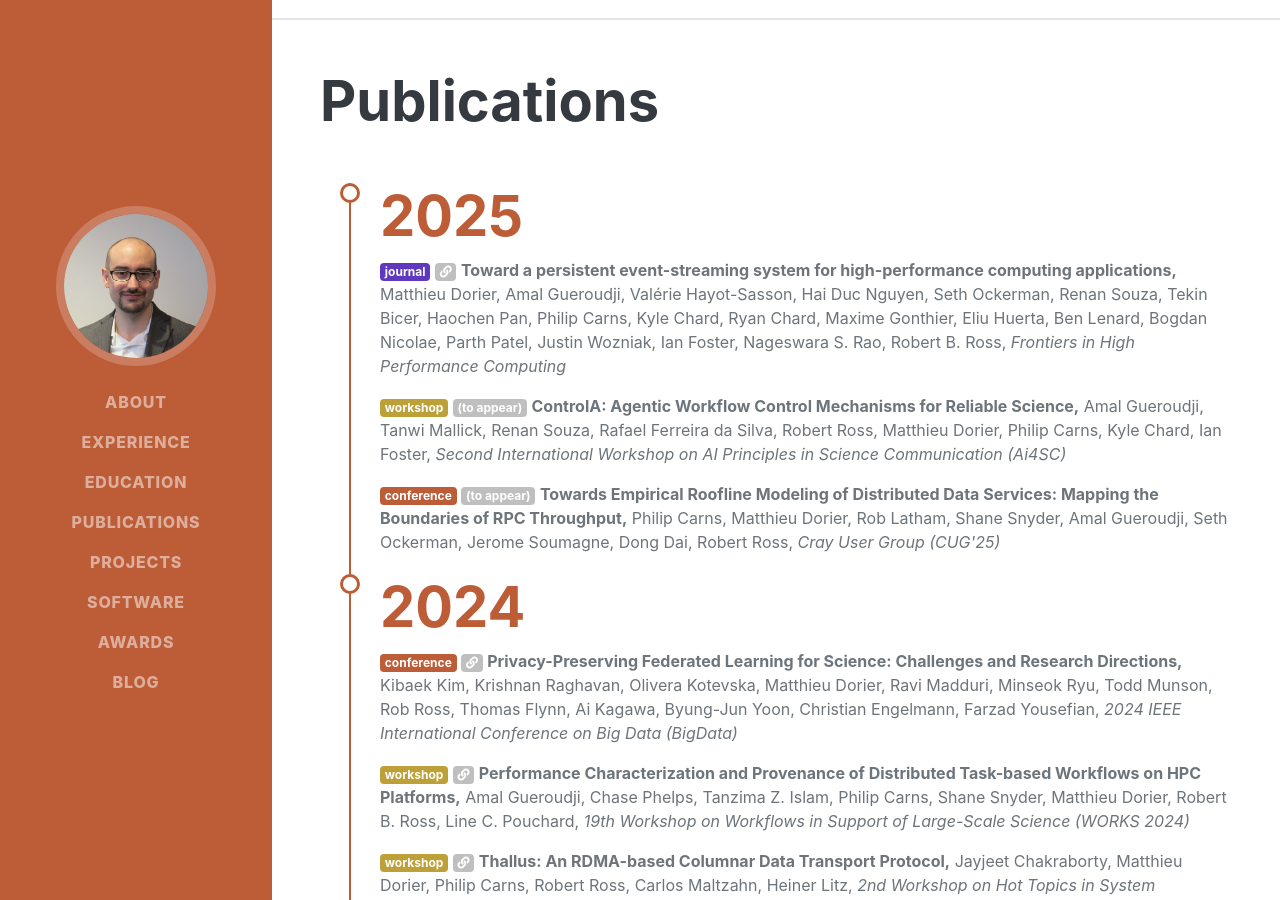
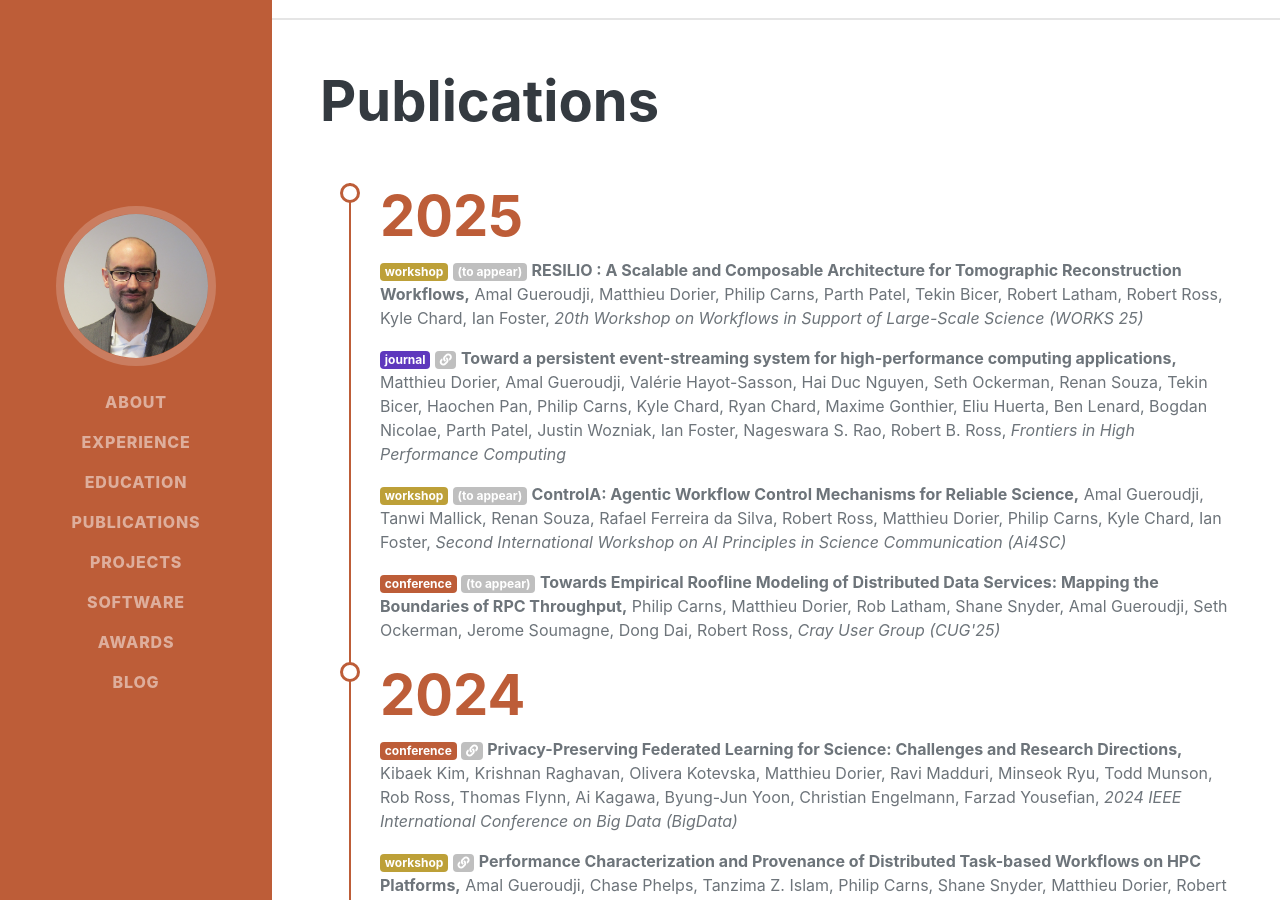
Before and after one commit to mdorier/mdorier.github.io, a Jekyll site: the page built from index.html, in a window 1280 px wide and 900 px high, scrolled down 4227 px. Built offline with Jekyll 4.4.1, drawn with Linux system fonts in a browser that asks for light colours; some web fonts are replaced.

Commit message:
Update biblio.yml

```diff
--- a/_data/biblio.yml
+++ b/_data/biblio.yml
@@ -1,3 +1,10 @@
+- title: "RESILIO : A Scalable and Composable Architecture for Tomographic Reconstruction Workflows"
+  authors: Amal Gueroudji, Matthieu Dorier, Philip Carns, Parth Patel, Tekin Bicer, Robert Latham, Robert Ross, Kyle Chard, Ian Foster
+  type: workshop
+  venue: 20th Workshop on Workflows in Support of Large-Scale Science (WORKS 25)
+  year: 2025
+  url:
+
 - title: "Toward a persistent event-streaming system for high-performance computing applications"
   authors: Matthieu Dorier, Amal Gueroudji, Valérie Hayot-Sasson, Hai Duc Nguyen, Seth Ockerman, Renan Souza, Tekin Bicer, Haochen Pan, Philip Carns, Kyle Chard, Ryan Chard, Maxime Gonthier, Eliu Huerta, Ben Lenard, Bogdan Nicolae, Parth Patel, Justin Wozniak, Ian Foster, Nageswara S. Rao, Robert B. Ross
   type: journal
```
